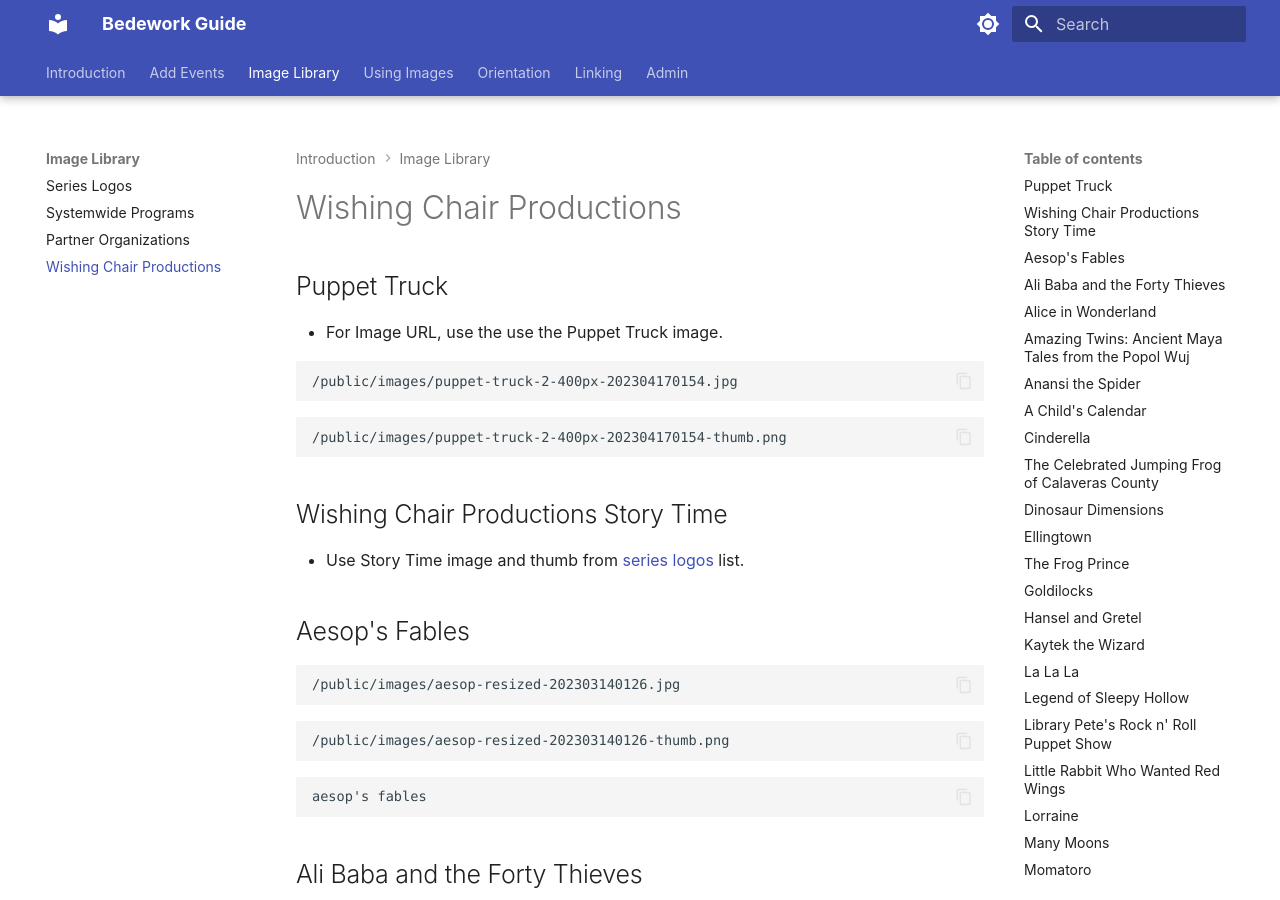
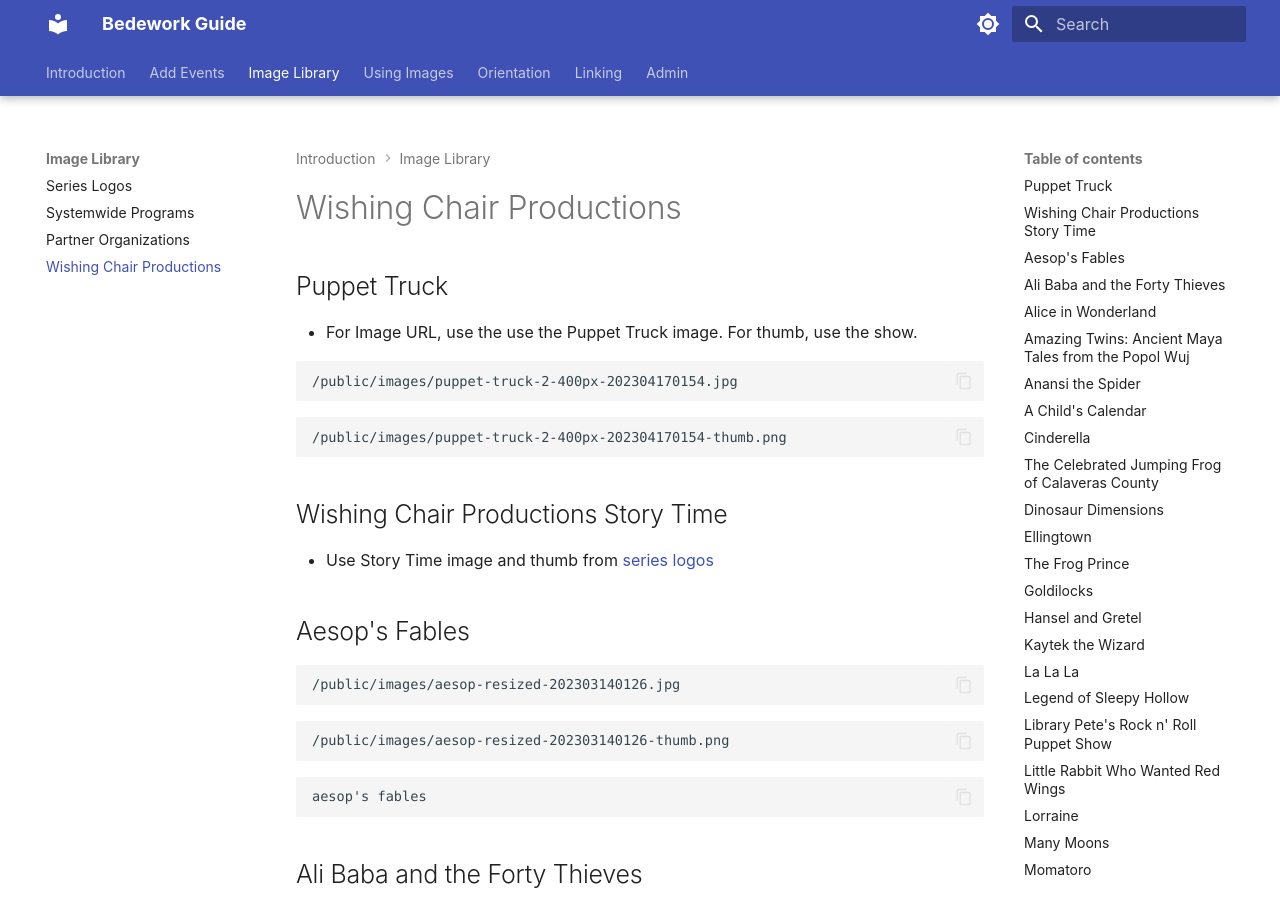
Before and after one commit to Nashville-Public-Library/bedework-docs, an MkDocs documentation site: the page built from docs/image-library/wishing-chair-image-library.md, in a window 1280 px wide and 900 px high. Built offline with MkDocs 1.6.1 and Material for MkDocs 9.7.7, drawn with Linux system fonts in a browser that asks for light colours.

Commit message:
fix error in links

````diff
--- a/docs/image-library/wishing-chair-image-library.md
+++ b/docs/image-library/wishing-chair-image-library.md
@@ -7,7 +7,7 @@ title: Wishing Chair Productions
 
 ## Puppet Truck
 
-- For Image URL, use the use the Puppet Truck image.
+- For Image URL, use the use the Puppet Truck image. For thumb, use the show.
 
 ```text
 /public/images/puppet-truck-2-400px-202304170154.jpg
@@ -19,7 +19,7 @@ title: Wishing Chair Productions
 
 ## Wishing Chair Productions Story Time
 
-- Use Story Time image and thumb from [series logos](../docs/image-library/series-logos-code-block.md) list.
+- Use Story Time image and thumb from [series logos](../docs/image-library/series-logos.md)
 
 ## Aesop's Fables
 
````
